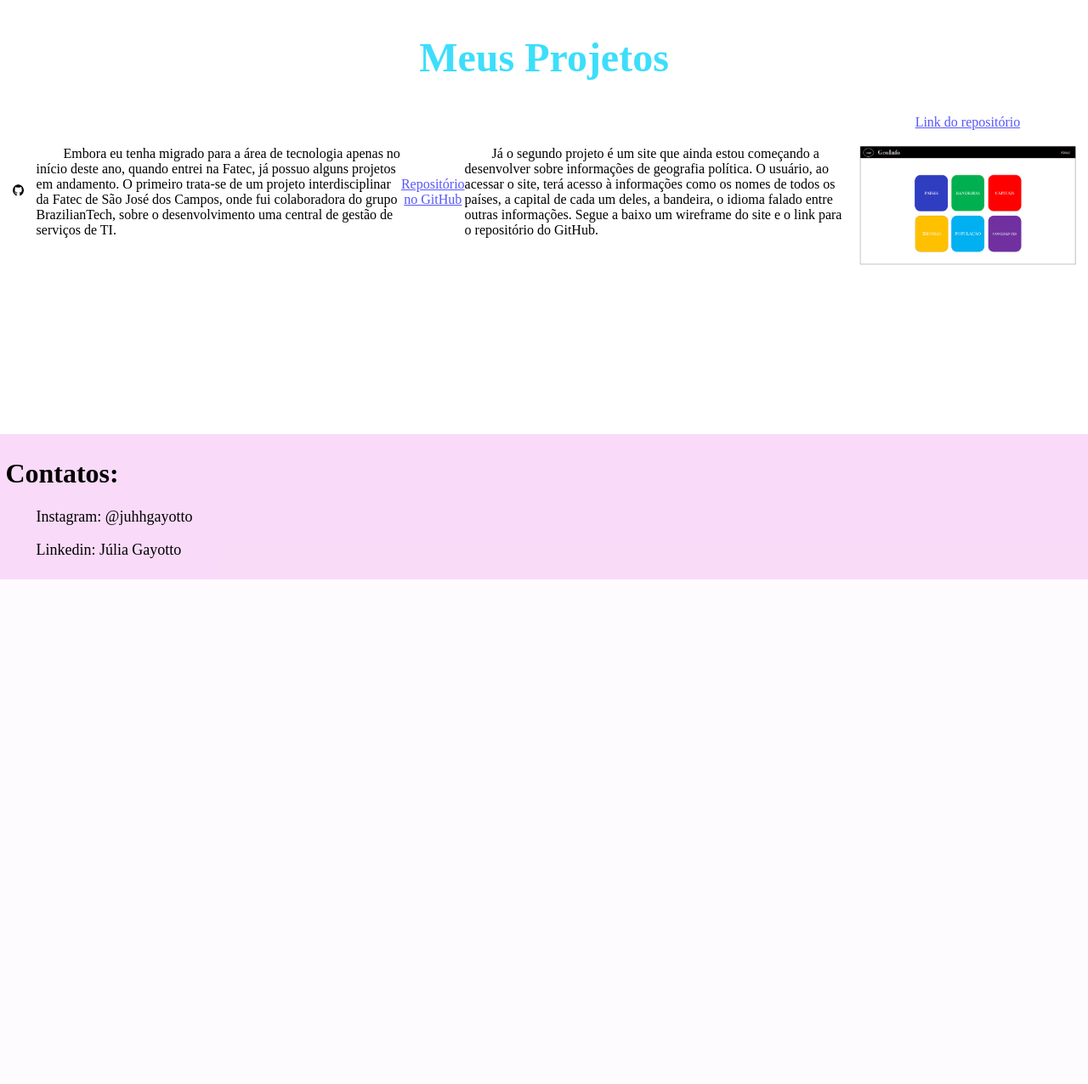
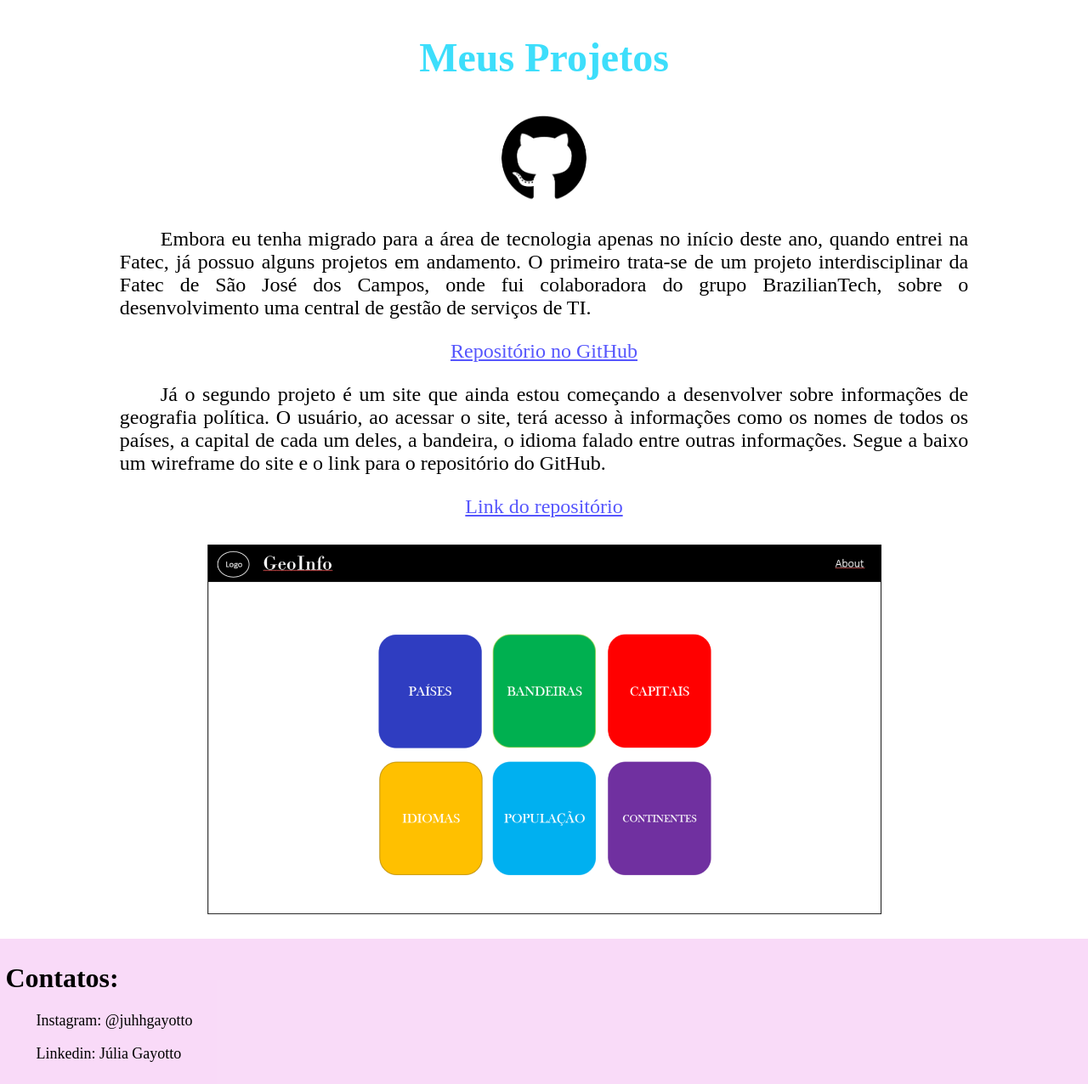
Before and after one commit to JuliaGayotto/Portfolio-DesignDigital, a Flask app: page /meus_projetos.html in a window 1280 px wide. Shown: the part 118-1394 px from the top of the page at 85% size. Before the commit the page ends 800 px from the top, so only its background shows below. Run offline with Flask 2, Linux system fonts and the light colour scheme; some web fonts are replaced.

Commit message:
limpeza de codigos desnecessarios em meus projetos

```diff
--- a/Src/static/css/estilos.css
+++ b/Src/static/css/estilos.css
@@ -92,56 +92,32 @@ p{
 }
 
 /* ---------------------------------------------------------------------------------- Meus Projetos ------------------------------------------------------------------------------------------*/
+.api{
+    margin-left: 11%;
+    margin-right: 11%;
+    font-size:x-large;
+    text-align: justify;
+}
+.e-foto{
+    width: 10%;
+    height: 10%;
+    border-radius: 50%;
+}
 
 .git{
     color: rgb(86, 86, 253);
 }
 
 .wireframe{
-    width: 90%;
-    height: 90%;
+    width: 80%;
+    height: 80%;
+    padding-bottom: 2%;
+}
 
-}
 .center{
     text-align: center;
 }
-.api{
-    display: flex;
-    justify-content: space-around;
-    align-items: center;
-}
-.geo-text{
-    font-size:x-large;
-    text-align: justify;
-    width: 50%;
-    margin-left: 10vh;
-    margin-right:5vh;
-    margin-top: 4vh;
 
-}
-
-.e-text{
-    font-size:x-large;
-    text-align: justify;
-    width: 50%;
-    margin-left: 4.5%;
-    margin-right: 1.5%;
-    align-items:flex-start;
-    padding-bottom: 3%;
-}
-
-.esq-foto{
-
-    margin-left: 6%;
-    text-align: center;
-
-}
-.e-foto{
-
-    width: 30%;
-    height: 30%;
-    border-radius: 50%;
-}
 /* ---------------------------------------------------------------------------------rotina-----------------------------------------------------------------------------------------------------*/
 table{
     width: 70%;
```
